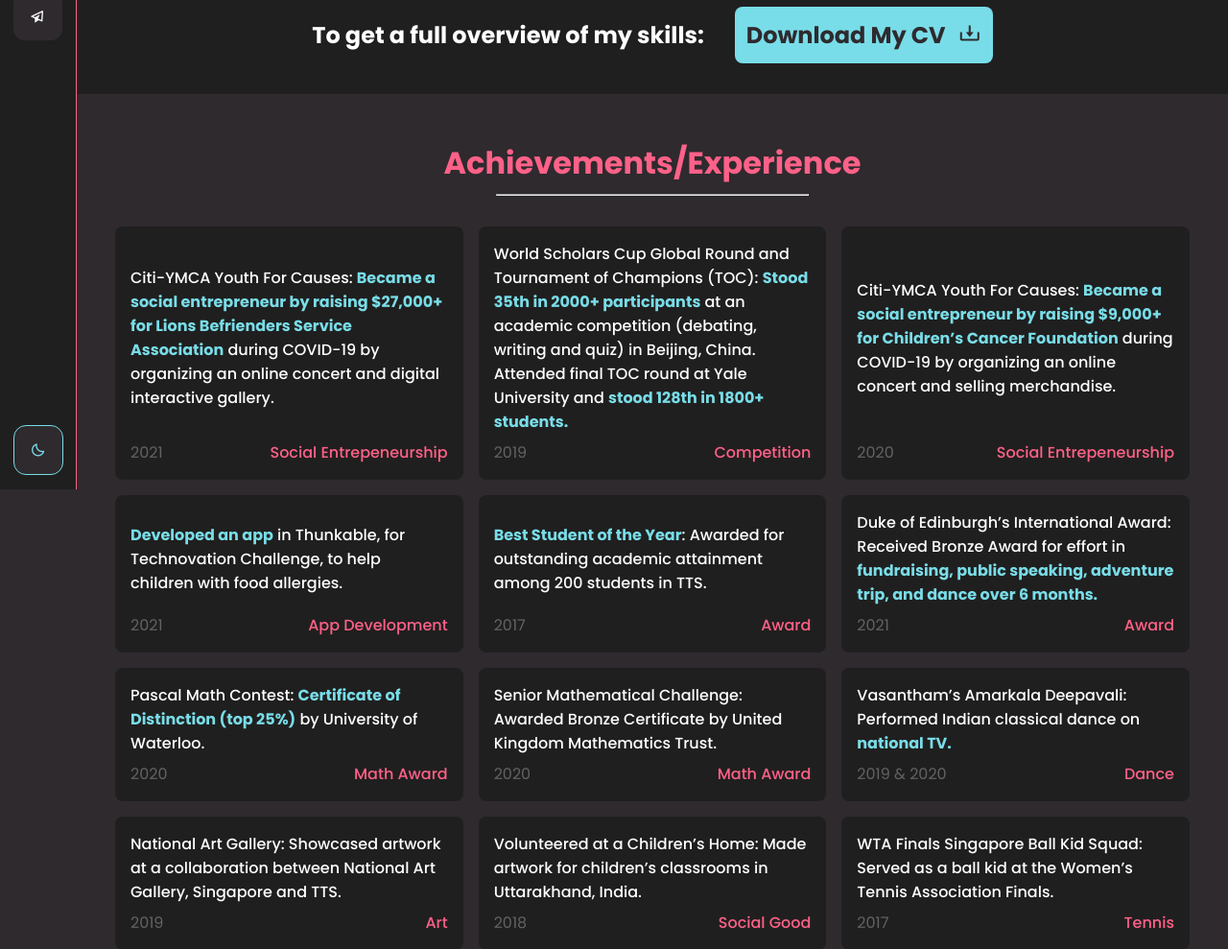
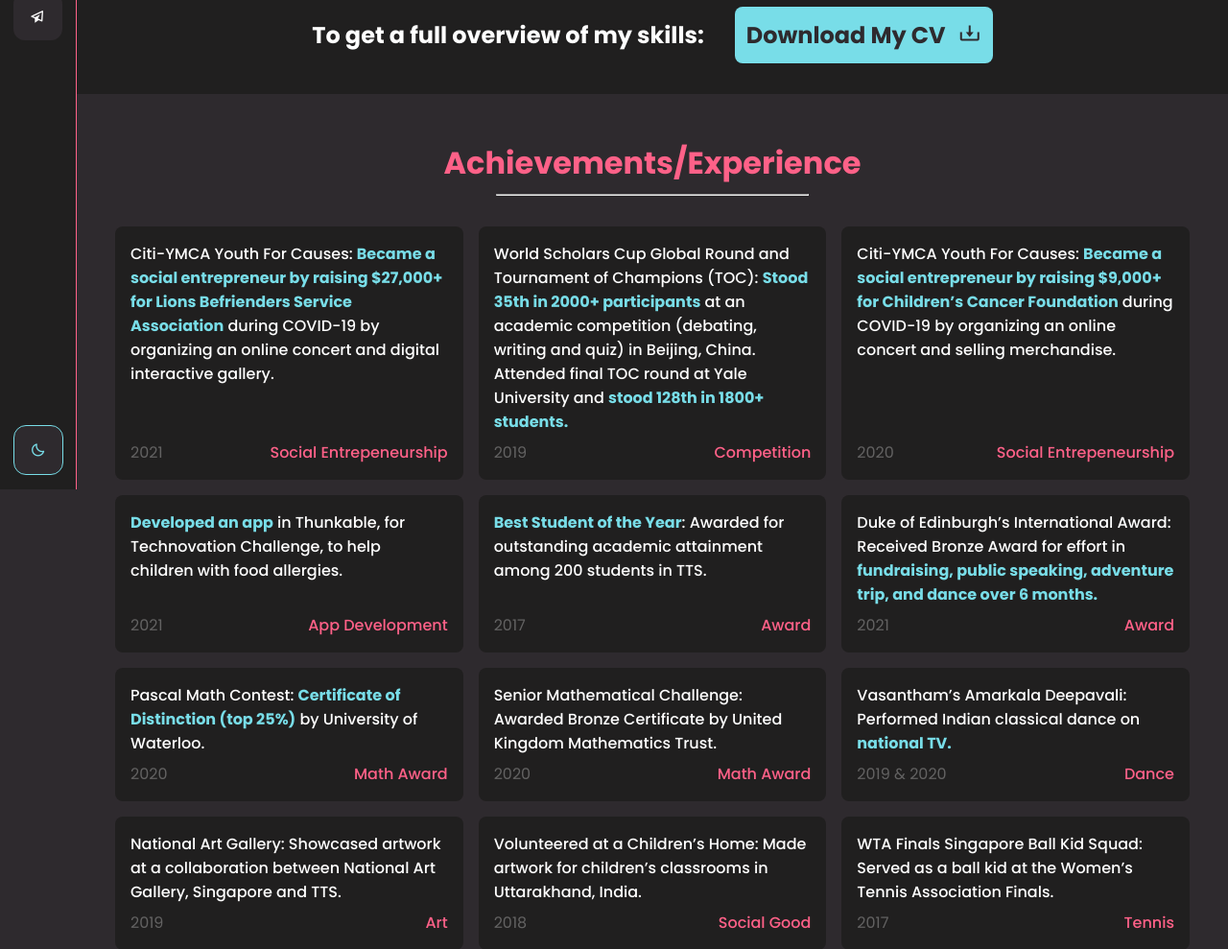
Before and after one commit to Meme-Account/dd-portfolio, a Flask app: page /skills in a window 1280 px wide. Shown: the part 290-1279 px from the top of the page at 96% size. Run offline with Flask 2, Linux system fonts and the light colour scheme; some libraries are stand-ins or nearby versions.

Commit message:
final commit

```diff
--- a/app/static/css/style.css
+++ b/app/static/css/style.css
@@ -1180,6 +1180,10 @@ input:-khtml-autofill {
   transform: scale(1.025);
 }
 
+.skills-achievements-card-container .skills-card {
+  flex-direction: column;
+}
+
 .skills-card > p {
   margin-bottom: 2rem;
   font-weight: 500;
--- a/app/templates/skills.html
+++ b/app/templates/skills.html
@@ -47,7 +47,7 @@ main %}
     Achievements/Experience
     <hr class="section-title-hr" />
   </h1>
-  <div class="skills-card-container">
+  <div class="skills-card-container skills-achievements-card-container">
     <div class="skills-card">
       <p>
         Citi-YMCA Youth For Causes:
```
